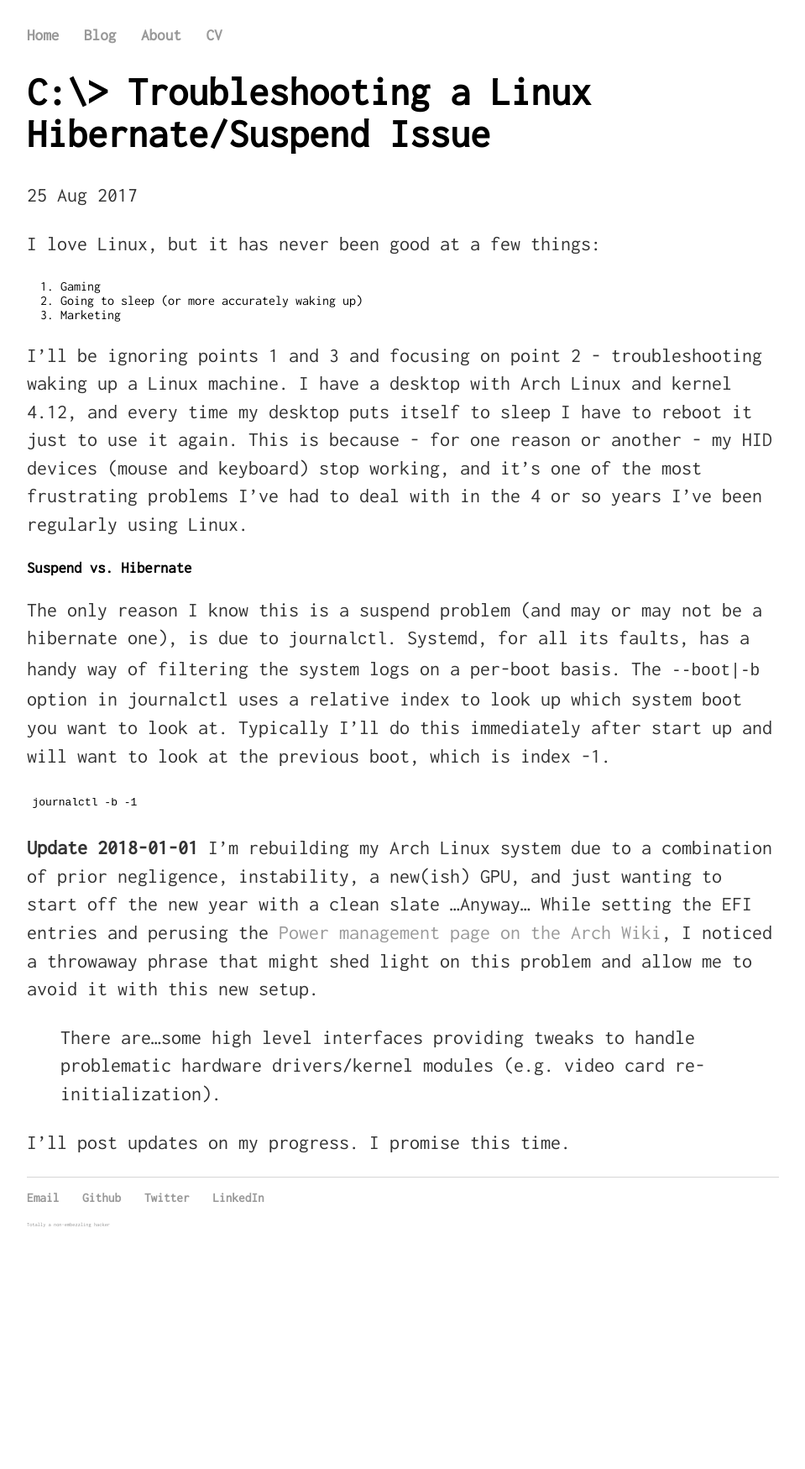
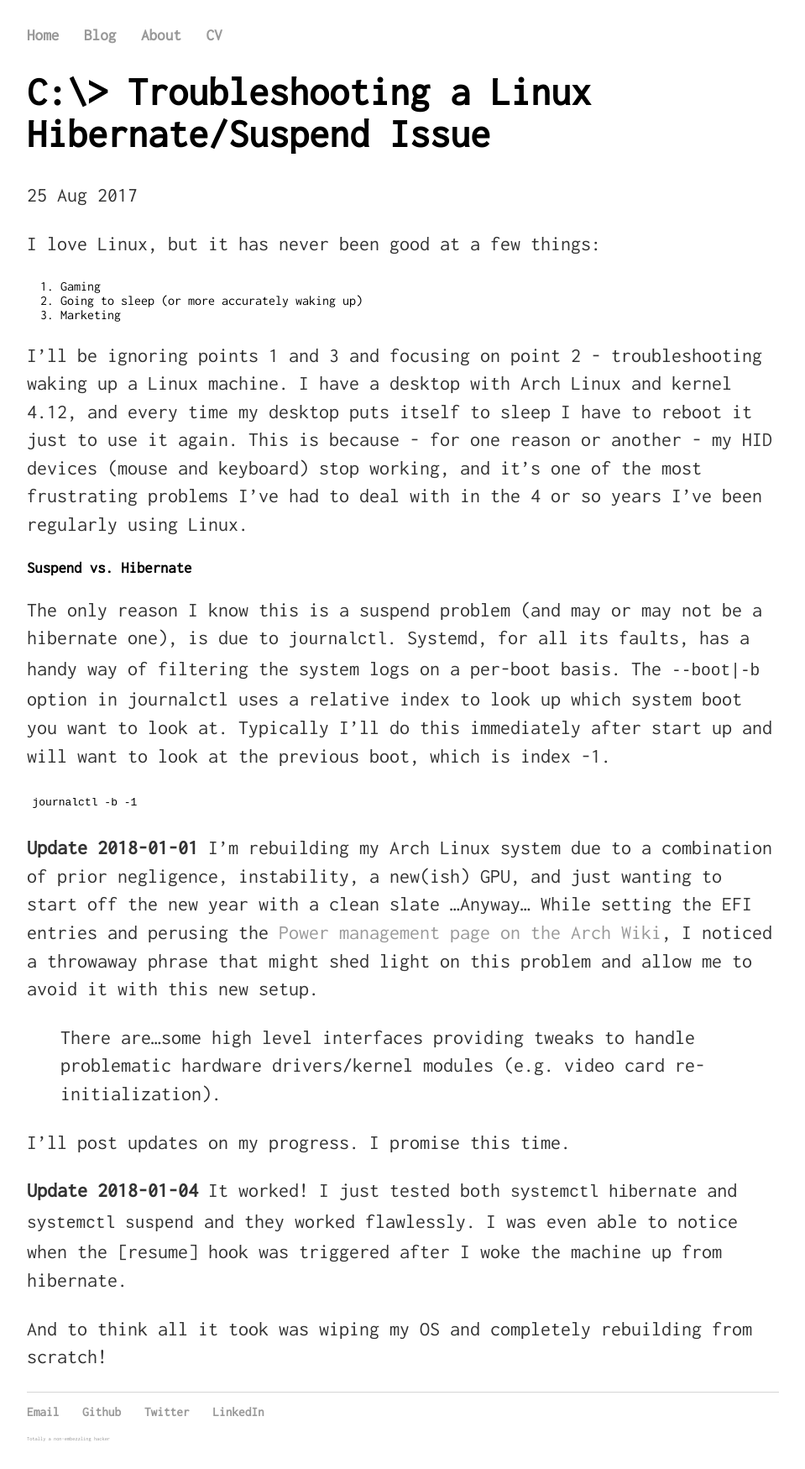
Before and after one commit to infosec-intern/infosec-intern.github.io, a Jekyll site: the page built from _posts/2017-08-25-troubleshooting-linux-hibernate.md, in a window 1280 px wide. Shown: the whole page at 84% size, without its empty margins (160-1119 px from the left). Built offline with Jekyll 4.4.1, drawn with Linux system fonts in a browser that asks for light colours; before the commit the page ends 1494 px from its top, so only the background shows below that.

Commit message:
added new update on hibernate

```diff
--- a/_posts/2017-08-25-troubleshooting-linux-hibernate.md
+++ b/_posts/2017-08-25-troubleshooting-linux-hibernate.md
@@ -29,3 +29,9 @@ While setting the EFI entries and perusing the [Power management page on the Arc
  > problematic hardware drivers/kernel modules (e.g. video card re-initialization).
 
  I'll post updates on my progress. I promise this time.
+
+**Update 2018-01-04**
+It worked! I just tested both `systemctl hibernate` and `systemctl suspend` and they worked flawlessly.
+I was even able to notice when the [resume] hook was triggered after I woke the machine up from hibernate.
+
+And to think all it took was wiping my OS and completely rebuilding from scratch!
```
